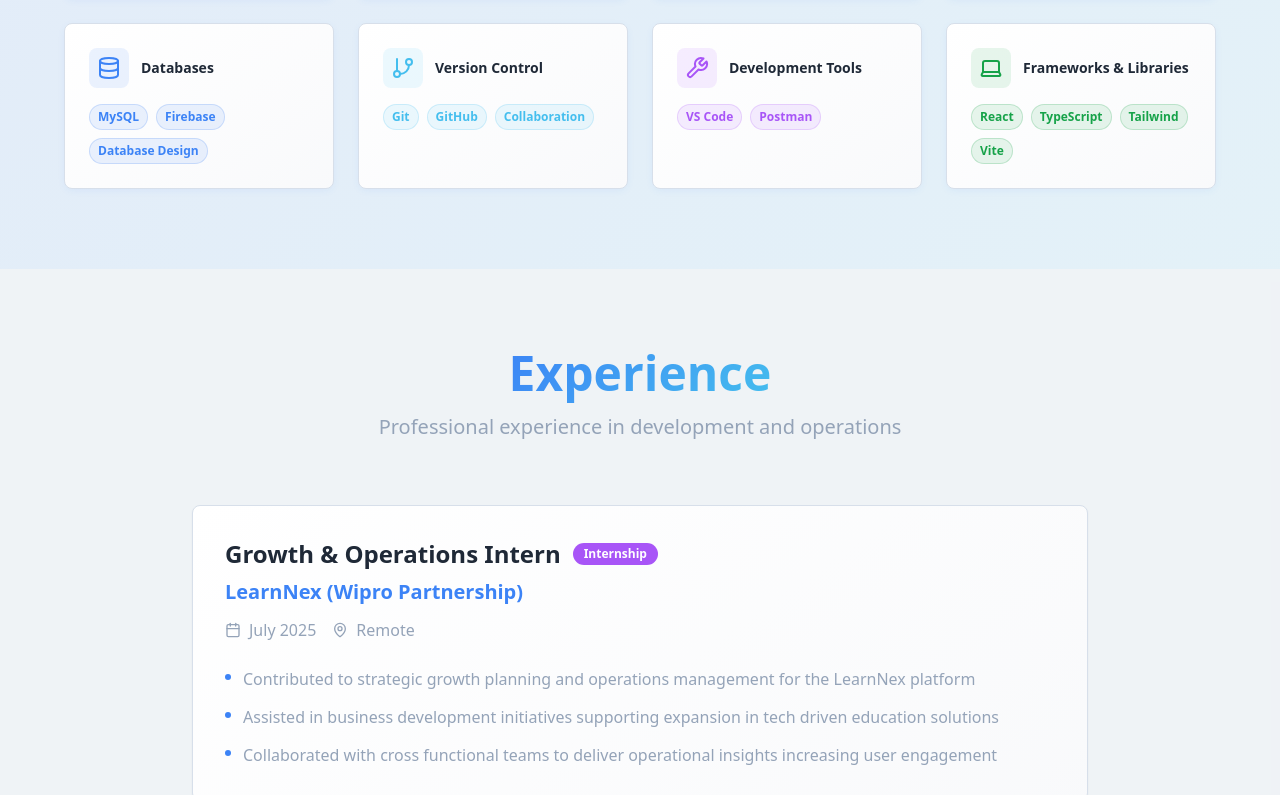
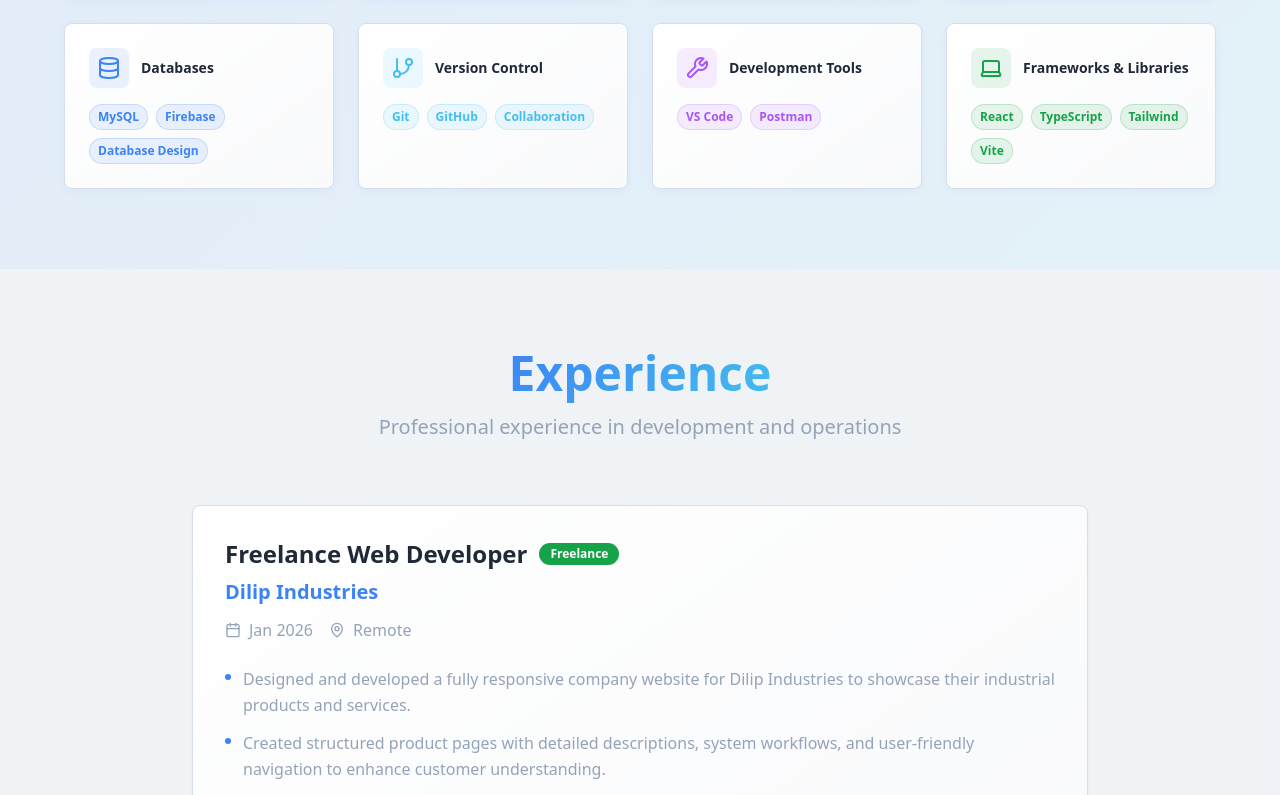
Before and after one commit to dmw14/Portfolio-Webpage, a React (Vite) app: page / in a window 1280 px wide. Shown: the part 2005-2800 px from the top of the page. Built offline with nearby package versions, Linux system fonts and the light colour scheme.

Commit message:
alignment

```diff
--- a/src/components/Experience.tsx
+++ b/src/components/Experience.tsx
@@ -5,27 +5,27 @@ import { Calendar, MapPin } from "lucide-react";
 const Experience = () => {
   const experiences = [
     {
+      title: "Freelance Web Developer",
+      company: "Dilip Industries",
+      period: "Jan 2026",
+      type: "Freelance",
+      location: "Remote",
+      responsibilities: [
+        "Designed and developed a fully responsive company website for Dilip Industries to showcase their industrial products and services.",
+        "Created structured product pages with detailed descriptions, system workflows, and user-friendly navigation to enhance customer understanding.",
+        "Delivered a customized web solution focused on performance, usability, and aligning with client requirements for improved online presence."
+      ]
+    },
+    {
       title: "Growth & Operations Intern",
       company: "LearnNex (Wipro Partnership)",
       period: "July 2025",
       type: "Internship",
       location: "Remote",
       responsibilities: [
-        "Contributed to strategic growth planning and operations management for the LearnNex platform",
-        "Assisted in business development initiatives supporting expansion in tech driven education solutions",
-        "Collaborated with cross functional teams to deliver operational insights increasing user engagement"
-      ]
-    },
-    {
-      title: "Freelance Web Developer",
-      company: "Dilip Industries",
-      period: "Jan 2025",
-      type: "Freelance",
-      location: "Remote",
-      responsibilities: [
-        "Designed and developed a responsive product showcase website to display company products",
-        "Optimized for mobile and user friendly interactions, focusing on clean UI/UX and brand consistency",
-        "Deployed on Vercel for demonstration and client review"
+        "Contributed to strategic growth planning and operations management for the LearnNex platform.",
+        "Assisted in business development initiatives supporting expansion in tech driven education solutions.",
+        "Collaborated with cross functional teams to deliver operational insights increasing user engagement."
       ]
     }
   ];
--- a/src/components/Header.tsx
+++ b/src/components/Header.tsx
@@ -24,8 +24,9 @@ const Header = () => {
 
   const navItems = [
     { label: "About", id: "about" },
+    { label: "Skills", id: "skills" },
+    { label: "Experience", id: "experience" },
     { label: "Education", id: "education" },
-    { label: "Skills", id: "skills" },
     { label: "Projects", id: "projects" },
     { label: "Certifications", id: "certifications" },
     { label: "Contact", id: "contact" },
```
